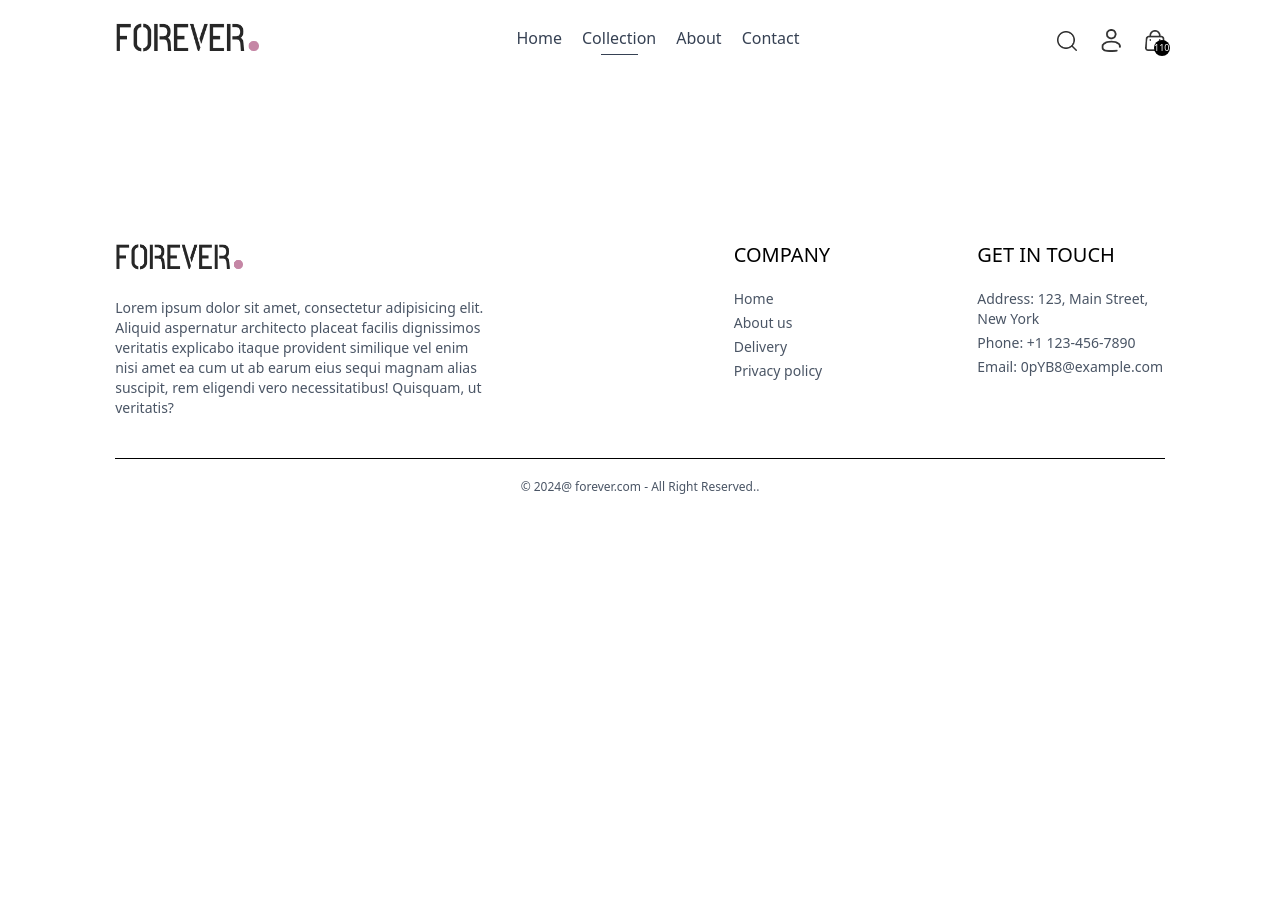
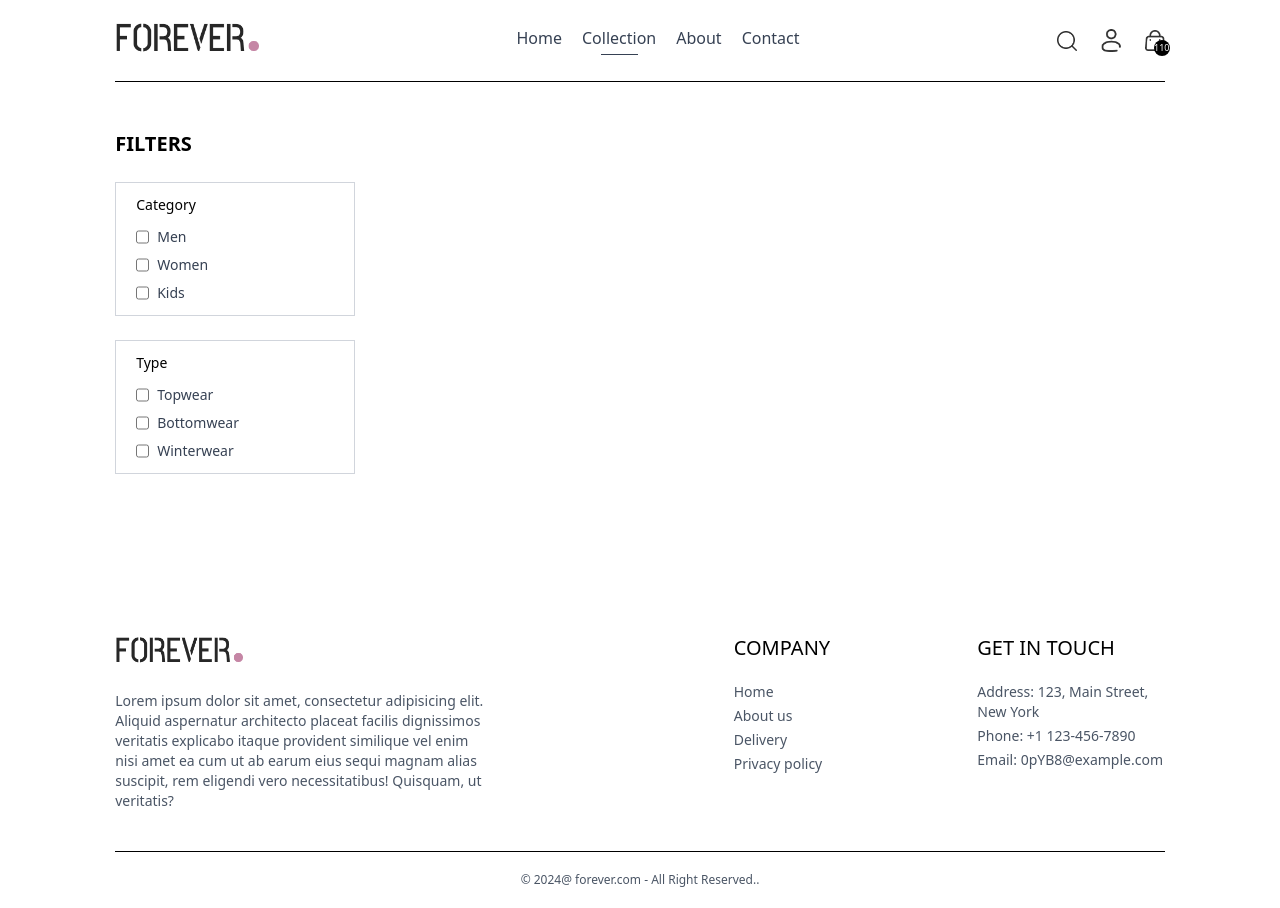
Before and after one commit to ShamimHossain1/Forever-Ecom-FrontEnd, a React (Vite) app: page /collection in a window 1280 px wide. Before the commit the page ends 800 px from the top, so only its background shows below. Built offline with nearby package versions, Linux system fonts and the light colour scheme.

Commit message:
filters menu creation

```diff
--- a/src/pages/Collection.jsx
+++ b/src/pages/Collection.jsx
@@ -1,11 +1,67 @@
-import React from 'react';
+import React, { useContext, useState } from "react";
+import { ShopContext } from "../context/ShopContext";
+import { assets } from "../assets/frontend_assets/assets";
 
 const Collection = () => {
-    return (
-        <div>
+  const { products } = useContext(ShopContext);
+  const [showFilter, setShowFilter] = useState(false);
 
+  return (
+    <div className="flex flex-col sm:flex-row gap-1 sm:gap-10 pt-10 border-t">
+      {/* Filter Options  */}
+      <div className="min-w-60">
+        <p onClick={()=>setShowFilter(!showFilter)} className="my-2 text-xl flex items-center cursor-pointer font-semibold gap-2">
+          FILTERS
+          <img className={`h-3 sm:hidden ${showFilter ? 'rotate-90' : ""}`} src={assets.dropdown_icon} alt="" />
+        </p>
+
+        {/* Category Filter  */}
+        <div
+          className={`border  border-gray-300 pl-5 py-3 mt-6 ${
+            showFilter ? "" : "hidden"
+          } sm:block`}
+        >
+          <p className="mb-3 text-sm font-medium">Category</p>
+          <div className="flex flex-col gap-2 text-sm font-light text-gray-700">
+            <p className="flex gap-2">
+              {" "}
+              <input type="checkbox" value={"Men"} /> Men
+            </p>
+            <p className="flex gap-2">
+              {" "}
+              <input type="checkbox" value={"Women"} /> Women
+            </p>
+            <p className="flex gap-2">
+              {" "}
+              <input type="checkbox" value={"Kids"} /> Kids
+            </p>
+          </div>
         </div>
-    );
+        {/* Sub-Category Filter */}
+        <div
+          className={`border border-gray-300 pl-5 py-3 mt-6 ${
+            showFilter ? "" : "hidden"
+          } sm:block`}
+        >
+          <p className="mb-3 text-sm font-medium">Type</p>
+          <div className="flex flex-col gap-2 text-sm font-light text-gray-700">
+            <p className="flex gap-2">
+              {" "}
+              <input type="checkbox" value={"Topwear"} /> Topwear
+            </p>
+            <p className="flex gap-2">
+              {" "}
+              <input type="checkbox" value={"Bottomwear"} /> Bottomwear
+            </p>
+            <p className="flex gap-2">
+              {" "}
+              <input type="checkbox" value={"Winterwear"} /> Winterwear
+            </p>
+          </div>
+        </div>
+      </div>
+    </div>
+  );
 };
 
 export default Collection;
```
